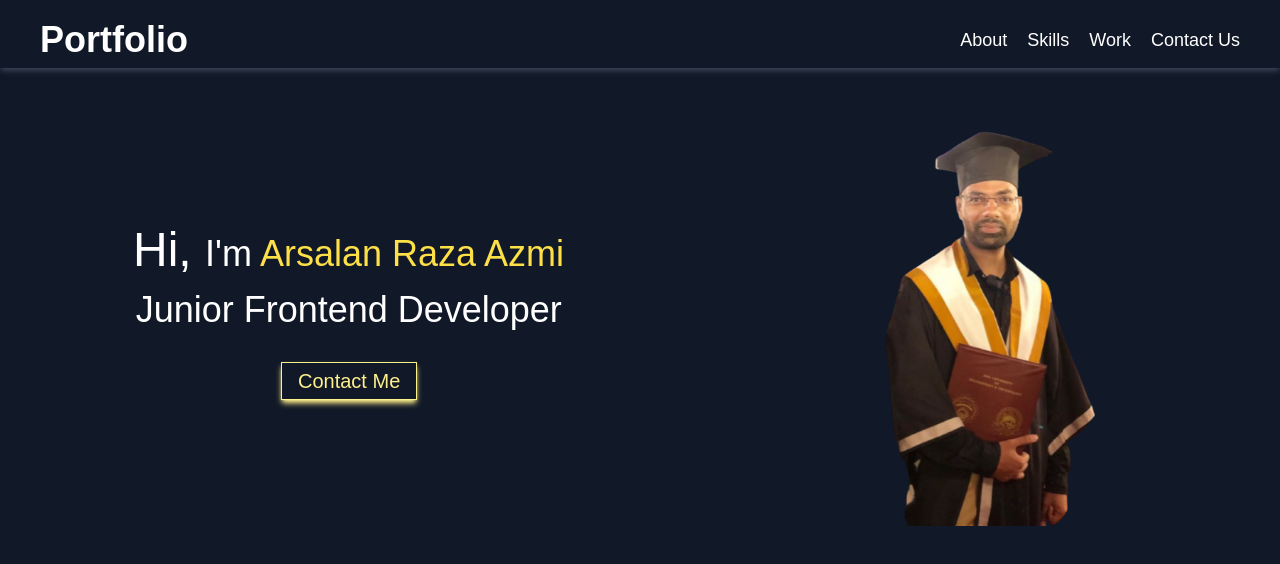
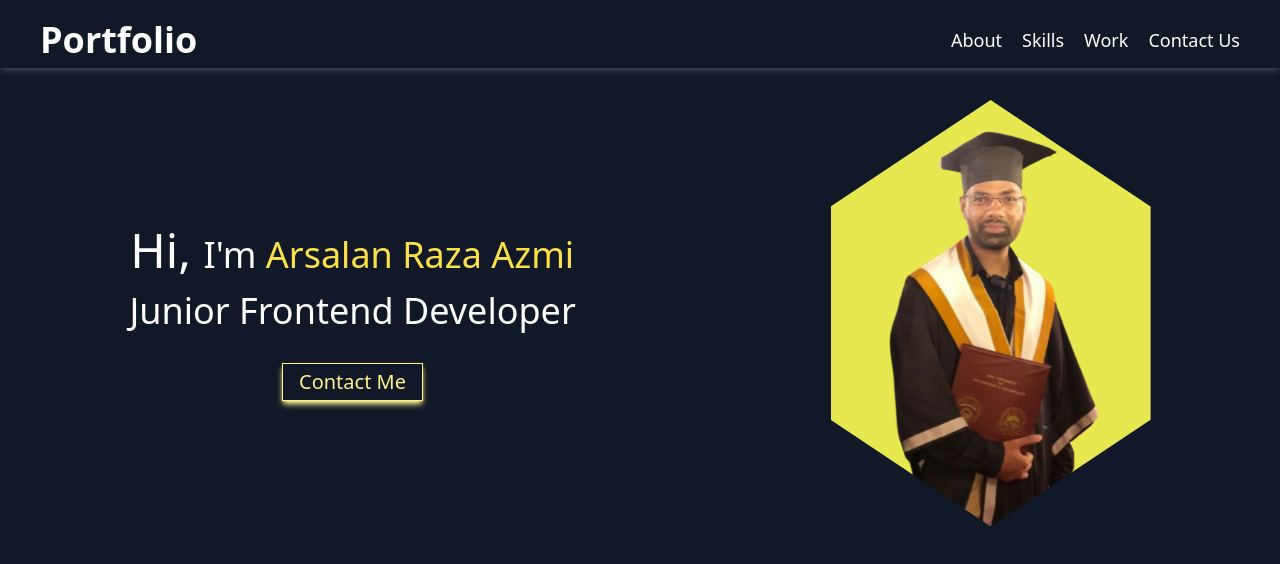
Before and after one commit to arsalanazmi/Nextjs-Assignment-03, a Next.js app: page / in a window 1280 px wide. Shown: the top 564 px of the page. Built offline with nearby package versions, Linux system fonts and the light colour scheme.

Commit message:
Custom CSS

```diff
--- a/src/app/globals.css
+++ b/src/app/globals.css
@@ -2,26 +2,33 @@
 @tailwind components;
 @tailwind utilities;
 
-:root {
-  --background: #ffffff;
-  --foreground: #171717;
+.customBackground {
+  background-color: rgb(231, 231, 80);
+   clip-path: polygon(50% 0%, 100% 25%, 100% 75%, 50% 100%, 0% 75%, 0% 25%);
 }
 
-@media (prefers-color-scheme: dark) {
-  :root {
-    --background: #0a0a0a;
-    --foreground: #ededed;
-  }
+/* Header Start */
+header img {
+  width: 120px;
+  height: 250px;
 }
 
-body {
-  color: var(--foreground);
-  background: var(--background);
-  font-family: Arial, Helvetica, sans-serif;
+header a:hover {
+  color: gray;
 }
+/* Header End */
 
-@layer utilities {
-  .text-balance {
-    text-wrap: balance;
-  }
+/* Home Start */
+.contact-btn:hover {
+  box-shadow: 0 1px 2px 1px rgb(228, 220, 114); /* shadow-md & shadow-yellow-200 */
 }
+/* Home End */
+
+/* Footer Start */
+.insta {
+  background: linear-gradient(to right, #833ab4, #fd1d1d, #fcb045);
+  color: #fff;
+  padding: 0px;
+  border-radius: 20px;
+}
+/* Footer End */
```
